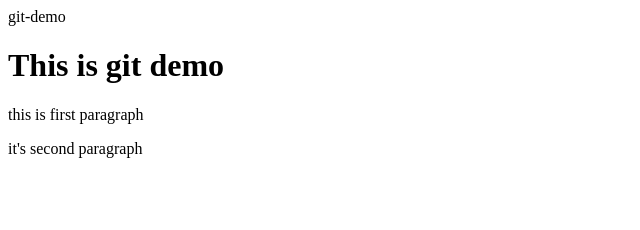
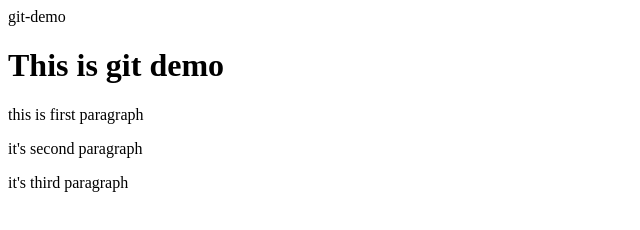
Before and after one commit to prajwalkaradbhuje/git-test, a plain HTML site: page index.html in a window 1280 px wide. Shown: the whole page, without its empty margins (0-640 px from the left). Drawn offline with Linux system fonts and the light colour scheme.

Commit message:
second commit

```diff
--- a/index.html
+++ b/index.html
@@ -5,5 +5,6 @@
     <h1>This is git demo</h1>
     <p>this is first paragraph</p>
     <p>it's second paragraph</p>
+    <p>it's third paragraph</p>
 </body>
 </html>
```
